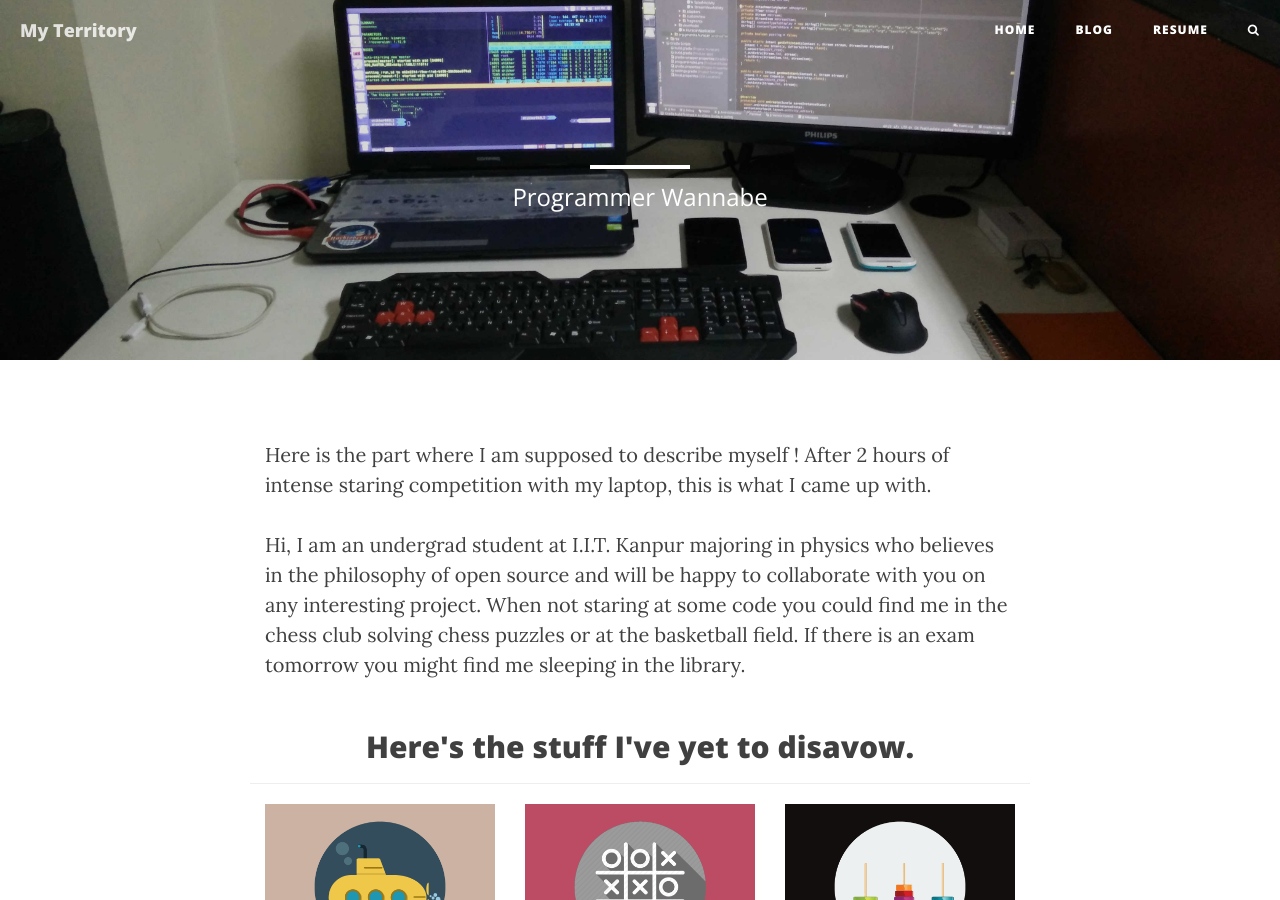
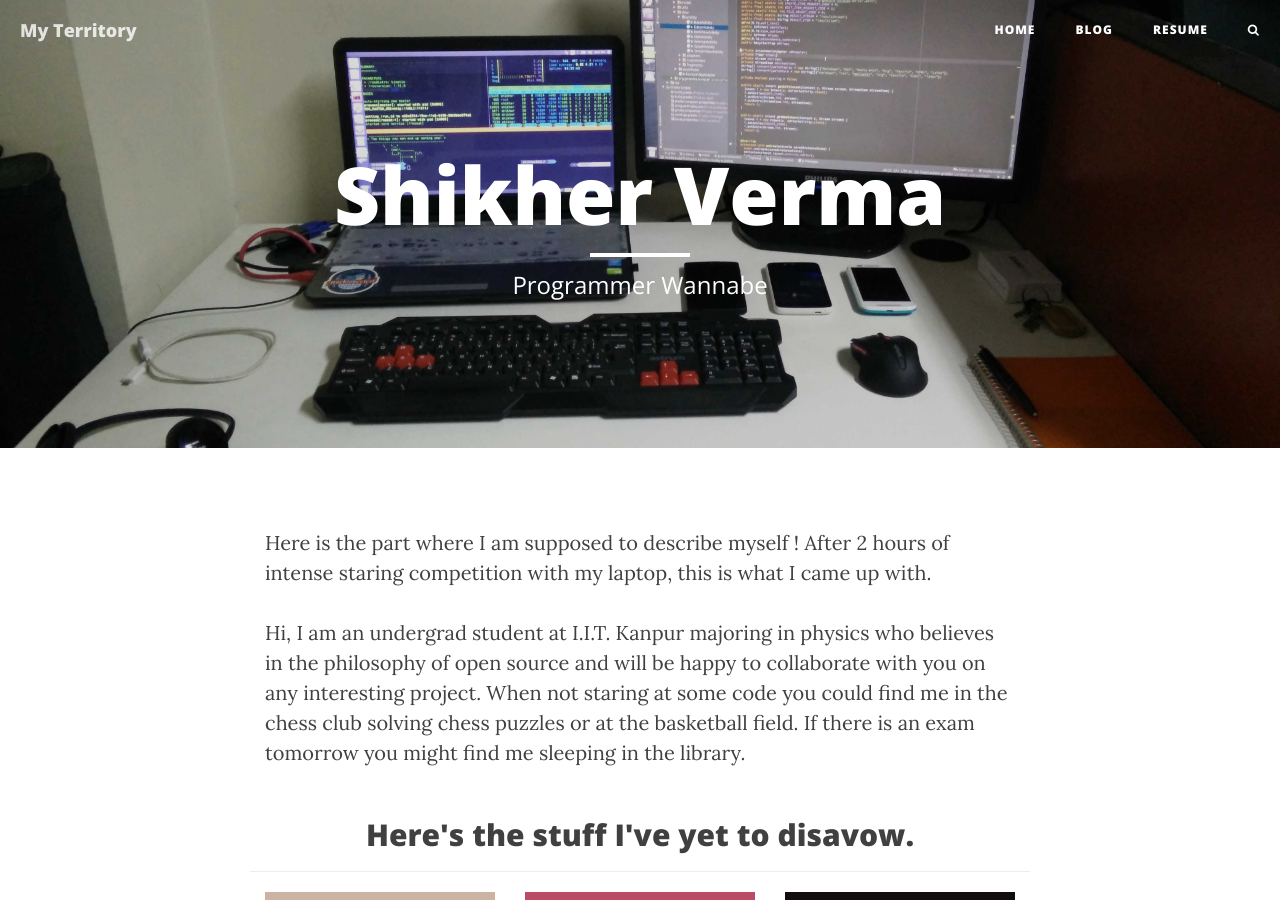
Before and after one commit to it-projects-llc/odoo-saas-tools, a Jekyll site: the page built from index.html, in a window 1280 px wide and 900 px high. Built offline with Jekyll 4.4.1, drawn with Linux system fonts in a browser that asks for light colours; nearby versions of some CDN libraries.

Commit message:
Remove unlikely corner cases in favour of readability

```diff
--- a/_layouts/page.html
+++ b/_layouts/page.html
@@ -3,15 +3,15 @@ layout: default
 ---
 
 <!-- Page Header -->
-<header class="intro-header" style="background-image: url('{{ site.baseurl }}/{% if page.header-img %}{{ page.header-img }}{% else %}{{ site.header-img }}{% endif %}')">
+<header class="intro-header" style="background-image: url('{{ site.baseurl }}/{{ page.header-img }}')">
     <div class="container">
         <div class="row">
             <div class="col-lg-8 col-lg-offset-2 col-md-10 col-md-offset-1">
                 <div class="site-heading">
-                    <h1>{% if page.title %}{{ page.title }}{% else %}{{ site.blog_title }}{% endif %}</h1>
+                    <h1>{{ page.title }}</h1>
                     <hr class="small">
                     <span class="subheading">
-                        {% if page.description == "showtags" %}
+                        {% if page.description == "!!SHOWTAGSINSTEADOFDESCRIPTION!!" %}
                             {% for tag in page.tags %}
                                 <a href="/blog/tags/{{ tag }}" style="text-decoration: normal; font-weight: normal; color: #ffffff;"><i class="fa fa-tag"></i>{{ tag }}</a>
                             {% endfor %}
--- a/_layouts/post.html
+++ b/_layouts/post.html
@@ -12,7 +12,7 @@ layout: default
                     {% if page.subtitle %}
                     <h2 class="subheading">{{ page.subtitle }}</h2>
                     {% endif %}
-                    <span class="meta" style='margin-top:0.5em;'>Posted by {% if page.author %}{{ page.author }}{% else %}{{ site.title }}{% endif %} on {{ page.date | date: "%B %-d, %Y" }}
+                    <span class="meta" style='margin-top:0.5em;'>Posted by {{ page.author }} on {{ page.date | date: "%B %-d, %Y" }}
                     </span>
                     <span class="meta" style='margin-top:0.5em;'> Tags: {% for tag in page.tags %}<a href="/blog/tags/{{ tag }}"><i class="fa fa-tag"></i> {{ tag }}</a> {% endfor %} </span>
                     <span class="meta" style='margin-top:0.5em;'>
--- a/index.html
+++ b/index.html
@@ -1,7 +1,8 @@
 ---
 layout: page
+title : Shikher Verma
+header-img: "img/home-bg.jpg"
 description: "Programmer Wannabe"
-header-img: "img/home-bg.jpg"
 ---
 
 <!-- About Content -->
```
